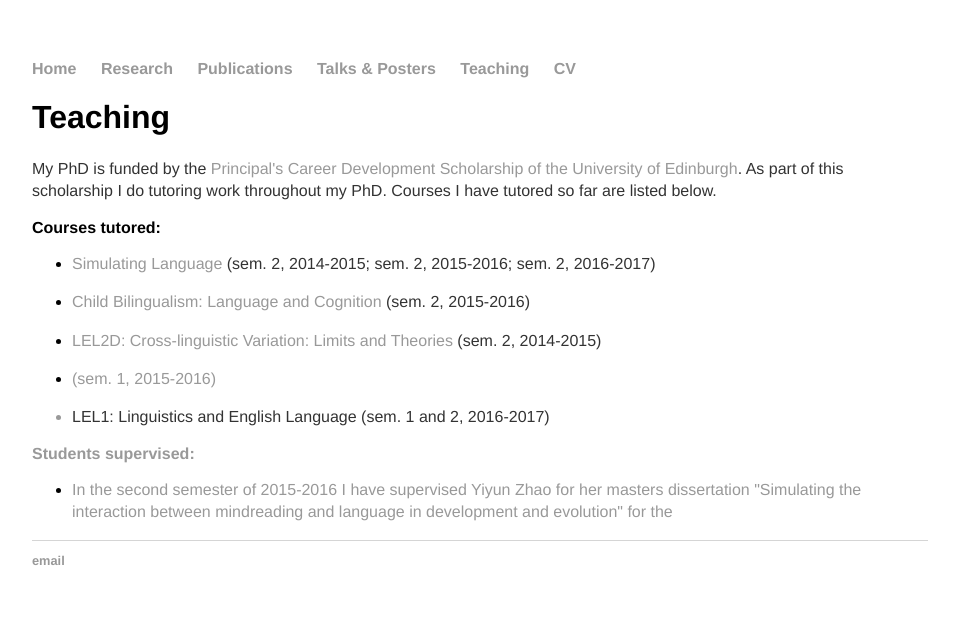
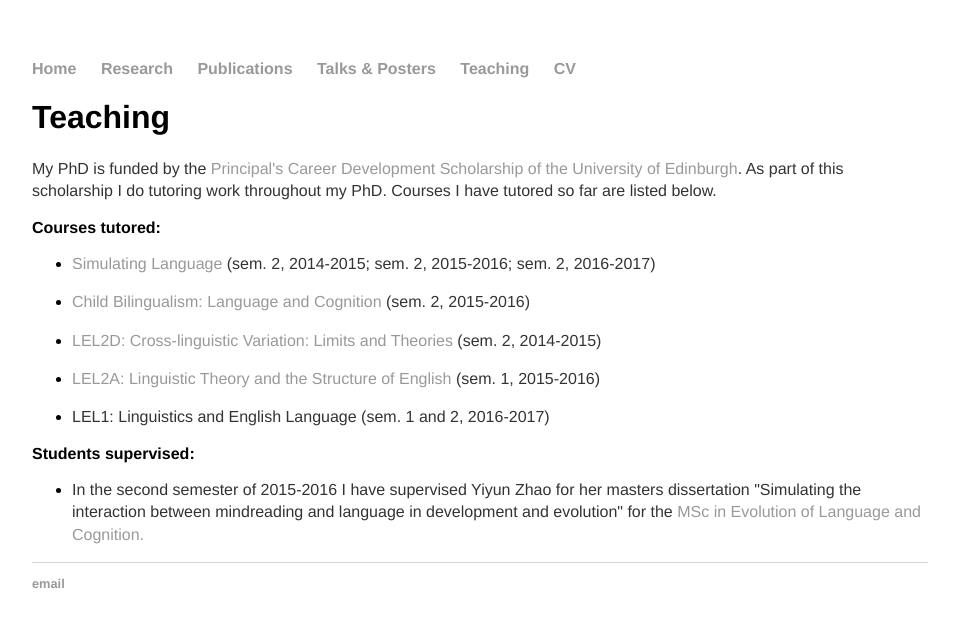
Before and after one commit to marieke-woensdregt/marieke-woensdregt.github.io, a Jekyll site: the page built from teaching/index.html, in a window 1280 px wide. Shown: the top 627 px of the page, without its empty margins (160-1119 px from the left). Built offline with Jekyll 4.4.1, drawn with Linux system fonts in a browser that asks for light colours; some of the changed lines change nothing that is shown.

Commit message:
Update index.html

```diff
--- a/teaching/index.html
+++ b/teaching/index.html
@@ -13,18 +13,18 @@ title: Teaching
 	<h3> Courses tutored: </h3>
 	<ul>
 		<li><p>
-			<a href="http://www.drps.ed.ac.uk/17-18/dpt/cxlasc11113.htm"> Simulating Language</a>
+			<a href="http://www.drps.ed.ac.uk/17-18/dpt/cxlasc11113.htm">Simulating Language</a>
 			(sem. 2, 2014-2015; sem. 2, 2015-2016; sem. 2, 2016-2017) </p></li>
 		<li><p>
-			<a href="http://www.drps.ed.ac.uk/17-18/dpt/cxlasc10077.htm"> Child Bilingualism: Language and Cognition</a>
+			<a href="http://www.drps.ed.ac.uk/17-18/dpt/cxlasc10077.htm">Child Bilingualism: Language and Cognition</a>
 			(sem. 2, 2015-2016) </p></li>
 		<li><p>
 			<a href="http://www.ed.ac.uk/ppls/linguistics-and-english-language/current/undergraduate/handbooks/pre-honours/lel2d">
 				LEL2D: Cross-linguistic Variation: Limits and Theories</a>
 			(sem. 2, 2014-2015) </p></li>
 		<li><p>
-			<a href="http://www.ed.ac.uk/ppls/linguistics-and-english-language/current/undergraduate/handbooks/pre-honours/lel2a"
-			   LEL2A: Linguistic Theory and the Structure of English</a>
+			<a href="http://www.ed.ac.uk/ppls/linguistics-and-english-language/current/undergraduate/handbooks/pre-honours/lel2a">
+				LEL2A: Linguistic Theory and the Structure of English</a>
 			(sem. 1, 2015-2016) </p></li>
 		<li><p> LEL1: Linguistics and English Language (sem. 1 and 2, 2016-2017) </p></li>
 	</ul>
@@ -34,7 +34,7 @@ title: Teaching
 		<li><p> In the second semester of 2015-2016 I have supervised Yiyun Zhao for her masters dissertation
 			"Simulating the interaction between mindreading and language in development and evolution"
 			for the
-			<a href="http://www.ed.ac.uk/ppls/linguistics-and-english-language/prospective/postgraduate/msc/evolution-of-language-cognition"
+			<a href="http://www.ed.ac.uk/ppls/linguistics-and-english-language/prospective/postgraduate/msc/evolution-of-language-cognition">
 			   MSc in Evolution of Language and Cognition.</a> </p></li>
 	</ul>
 
```
